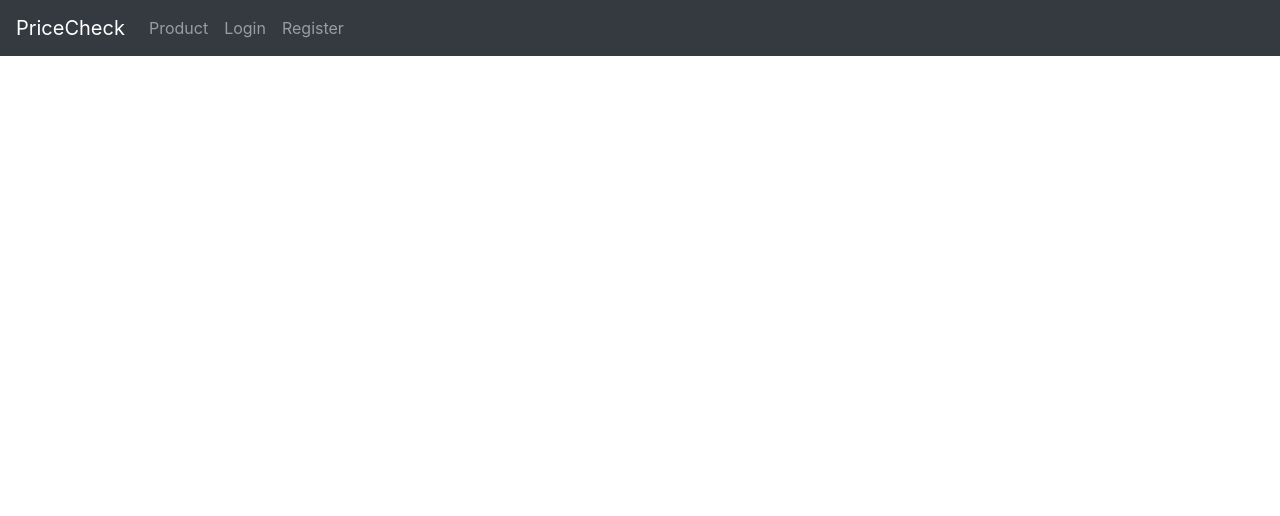
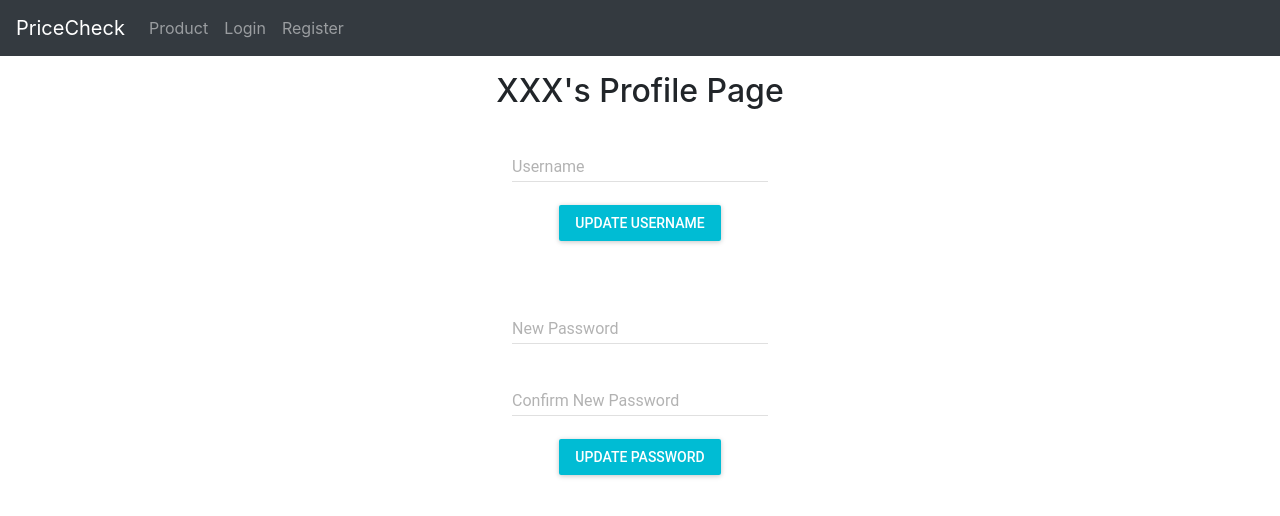
Before and after one commit to trieucamtoan/price-check, a React (Create React App) app in the folder frontend/: page /profile in a window 1280 px wide. Shown: the top 516 px of the page. Built offline with nearby package versions, Linux system fonts and the light colour scheme.

Commit message:
added profile page template, installed missing npm react-testify

```diff
--- a/frontend/package.json
+++ b/frontend/package.json
@@ -15,7 +15,8 @@
     "react-dom": "^16.13.1",
     "react-router-dom": "^5.2.0",
     "react-scripts": "1.1.4",
-    "react-tap-event-plugin": "^3.0.3"
+    "react-tap-event-plugin": "^3.0.3",
+    "react-toastify": "^6.0.8"
   },
   "scripts": {
     "start": "react-scripts start",
--- a/frontend/src/Routes.js
+++ b/frontend/src/Routes.js
@@ -2,6 +2,7 @@ import React from 'react';
 import {Switch, Route} from 'react-router-dom';
 import Register from './components/Register';
 import Login from './components/Login';
+import Profile from './components/Profile'
 import Hello from "./components/hello";
 import Product from "./components/product/ProductCategory";
 
@@ -11,6 +12,7 @@ const Routes = () => (
     <Route path= '/Product' component={Product}/>
     <Route path= '/login' component={Login}/>
     <Route path= '/register' component={Register}/>
+    <Route path= '/profile' component={Profile}/>
   </Switch>
 )
 
--- /dev/null
+++ b/frontend/src/components/Profile.js
@@ -0,0 +1,127 @@
+import React, {Component} from 'react';
+import MuiThemeProvider from 'material-ui/styles/MuiThemeProvider';
+import AppBar from 'material-ui/AppBar';
+import RaisedButton from 'material-ui/RaisedButton';
+import TextField from 'material-ui/TextField';
+import RequestServer from '../requests/RequestServer';
+
+export default class Profile extends Component {
+    constructor(props){
+        super(props);
+        this.state={
+            username:'',
+            password:''
+        }
+        this.keyPressed = this.keyPressed.bind(this)
+    }
+
+    isFieldEmpty() {
+        if (this.state.username === "" || this.state.password === "") {
+            this.setState({
+                error: true,
+                errorMsg: "Field cannot be empty"
+            }, () => {
+            })
+            return true;
+        }
+        return false;
+    }
+
+    updatePassword = async (e) => {
+        e.preventDefault()
+        //Check empty field
+        var fieldEmpty = this.isFieldEmpty()
+
+        if (fieldEmpty) {
+            return;
+        }
+
+        /* to do */
+
+//        var passback = await RequestServer.login(this.state.username, this.state.password)
+//        if (passback === null) {
+//            this.setState({
+//                error: true,
+//                errorMsg: 'Invalid Login'
+//            })
+//
+//        } else {
+//            localStorage.setItem("isLoggedIn", "true")
+//            localStorage.setItem("userData", JSON.stringify(passback.data))
+//            this.setTheState(passback)
+//            // this.testConsoleLog(passback)
+//            this.setRole(passback)
+//            this.navigate(passback)
+//       }
+
+    }
+
+    updateUsername = async (e) => {
+        e.preventDefault()
+        //Check empty field
+        var fieldEmpty = this.isFieldEmpty()
+
+        if (fieldEmpty) {
+            return;
+        }
+            /* to do */
+
+
+
+    }
+
+    showErrorMsg() {
+        return <p>{this.state.errorMsg}</p>
+    }
+
+    keyPressed(event) {
+        if (event.key === "Enter") {
+            this.loginHandler(event)
+        }
+    }
+
+render() {
+    return (
+      <div className = "page-container">
+        <h2 className = "title">{"XXX's Profile Page"}</h2>
+        <MuiThemeProvider>
+            <div className = 'login-form' align = "center">
+            <TextField
+                hintText="Enter your Username"
+                floatingLabelText="Username"
+                onChange = {(event,newValue) => this.setState({username:newValue})}
+                />
+                <br/>
+                <RaisedButton label="Update Username" primary={true} style={style} onClick={(event) => this.updateUsername(event)}/>
+
+                <br/>
+                <br/>
+                <TextField
+                type="password"
+                hintText="Enter your New Password"
+                floatingLabelText="New Password"
+                onChange = {(event,newValue) => this.setState({password:newValue})}
+                />
+                <br/>
+                <TextField
+                type="password"
+                hintText="Enter your New Password"
+                floatingLabelText="Confirm New Password"
+                onChange = {(event,newValue) => this.setState({password:newValue})}
+                />
+                <br/>
+
+                <div className='errorMsg'>
+                    {(this.state.error ? this.showErrorMsg() : '')}
+                </div>
+
+                <RaisedButton label="Update Password" primary={true} style={style} onClick={(event) => this.updatePassword(event)}/>
+            </div>
+        </MuiThemeProvider>
+      </div>
+    );
+  }
+}
+const style = {
+ margin: 15,
+};
--- a/frontend/src/navigations/UserNav.js
+++ b/frontend/src/navigations/UserNav.js
@@ -6,8 +6,8 @@ import 'react-toastify/dist/ReactToastify.css';
 export default function UserNav() {
     return (
         <div className="navbar-nav mr-auto">
-            <Link to ='/contact-list' className="nav-link">My Profile</Link>
-            <Link to = '/add-new-contact' className="nav-link">Logout</Link>
+            <Link to ='/profile' className="nav-link">My Profile</Link>
+            <Link to = '/' className="nav-link">Logout</Link>
         </div>
     )
 }
```
Also changed, not shown: 2 other files (tests, documents, lock files or other folders).
